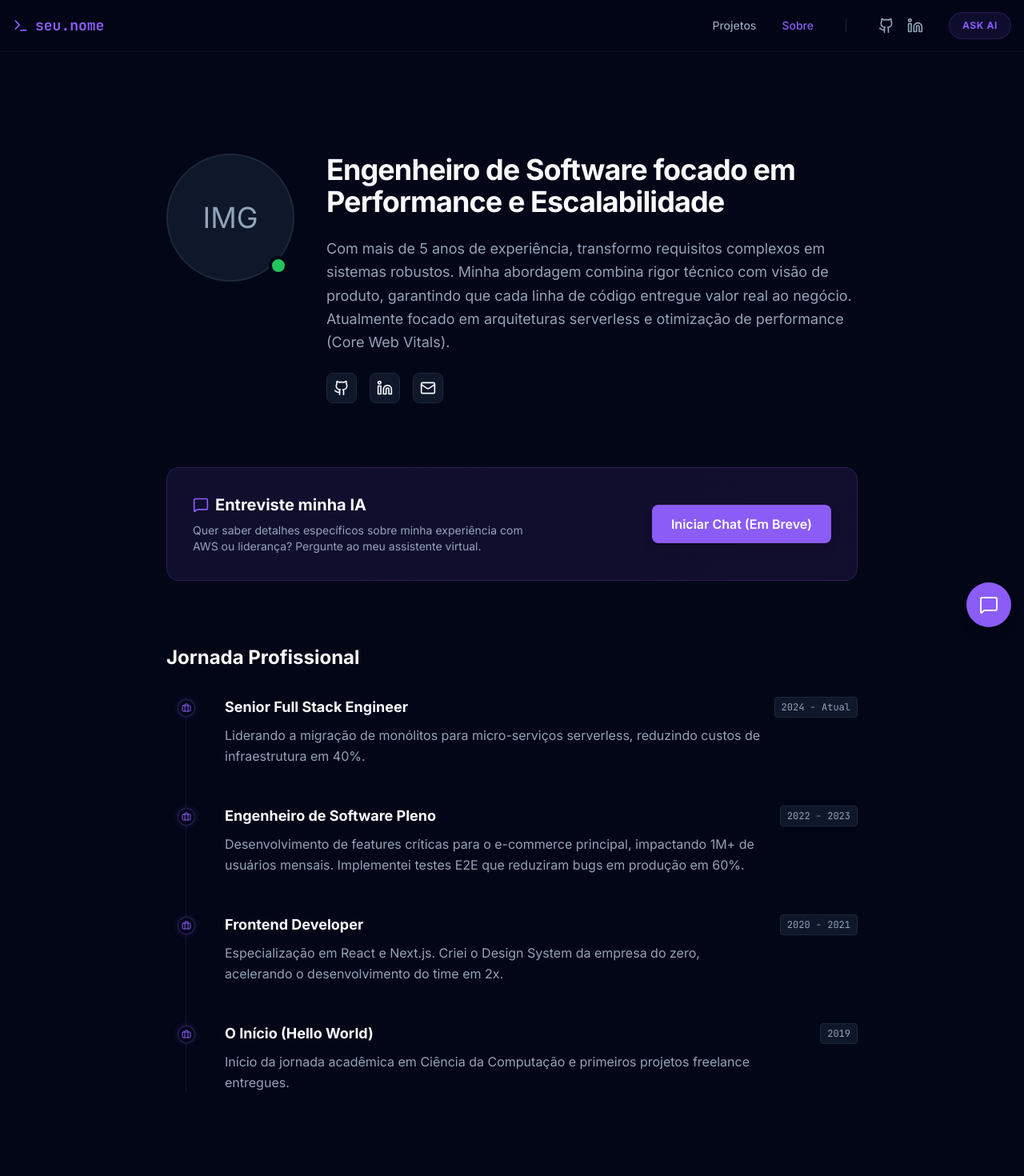
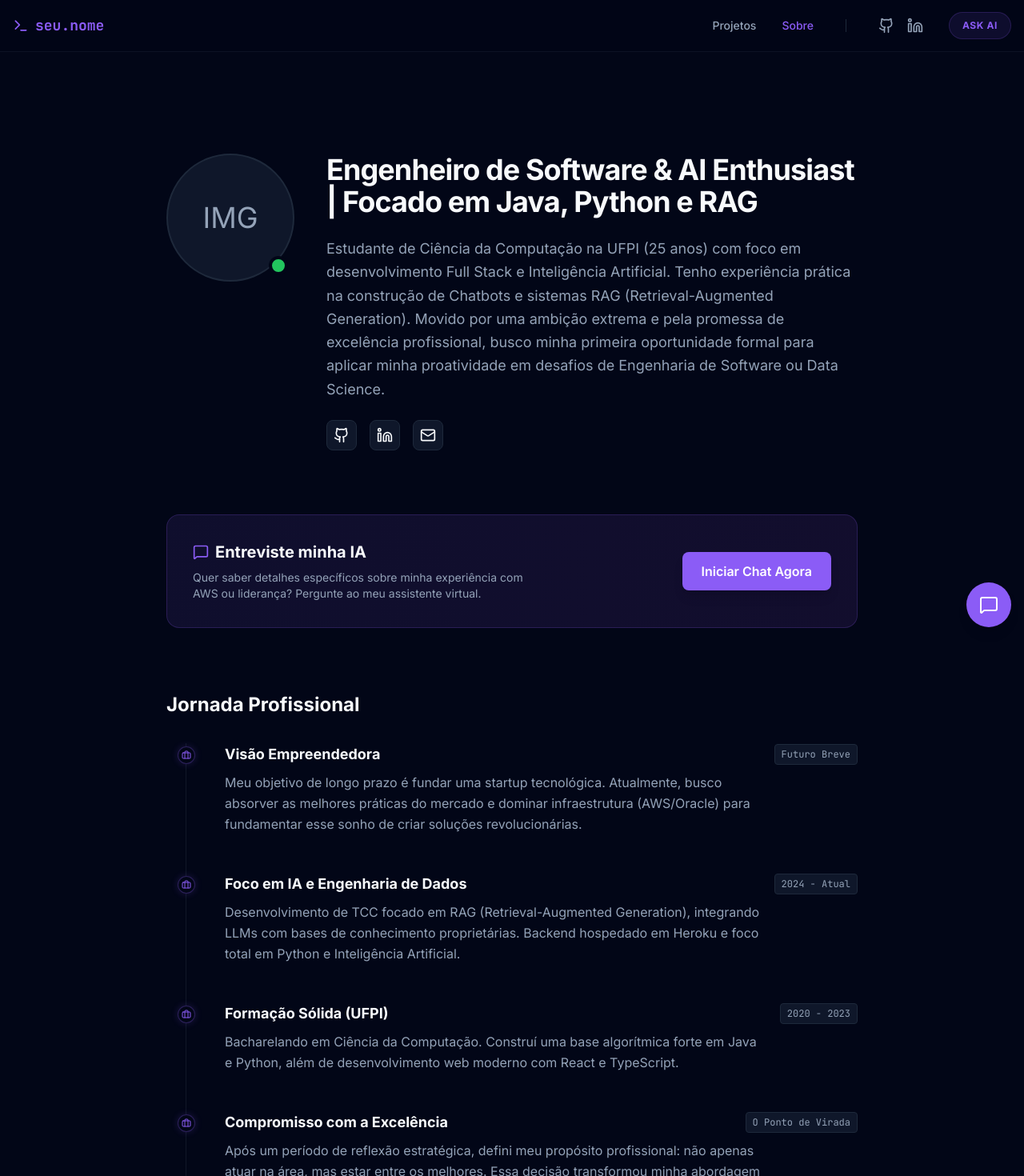
Before and after one commit to darkruden/site-curriculo, a Next.js app: page /sobre in a window 1280 px wide. Shown: the top 1470 px of the page at 80% size. Before the commit the page ends 1446 px from the top, so only its background shows below. Built offline with nearby package versions, Linux system fonts and the light colour scheme.

Commit message:
content: atualizando perfil e skills com dados reais do Eduardo

```diff
--- a/src/app/api/chat/route.ts
+++ b/src/app/api/chat/route.ts
@@ -4,37 +4,39 @@ import { profileData } from "@/content/profile";
 import { skillsData } from "@/content/skills";
 import { projectsData } from "@/content/projects";
 
-// Configuração para rodar na Edge (Latência Mínima)
-export const runtime = "edge";
+// [CORREÇÃO 1] Removemos 'runtime = edge' para evitar problemas locais no Windows
+// export const runtime = "edge";
 
 export async function POST(req: Request) {
+  try {
     const { messages } = await req.json();
 
-  // 1. Preparar o contexto (RAG simplificado)
-  // Transformamos seus dados em texto para a IA ler.
+    console.log("🤖 Recebi mensagem:", messages[messages.length - 1].content);
+
     const context = `
       VOCÊ É UM ASSISTENTE VIRTUAL DO PORTFÓLIO DE UM ENGENHEIRO DE SOFTWARE.
 
-    SEUS DADOS DE CONTEXTO (CURRÍCULO):
+      DADOS:
       - Perfil: ${JSON.stringify(profileData)}
       - Habilidades: ${JSON.stringify(skillsData)}
-    - Projetos: ${JSON.stringify(projectsData.map(p => ({ title: p.title, desc: p.short_description, tech: p.tech_stack, result: p.result_quantified })))}
+      - Projetos: ${JSON.stringify(projectsData.map(p => ({ title: p.title, desc: p.short_description, result: p.result_quantified })))}
 
-    DIRETRIZES DE RESPOSTA:
-    1. Responda sempre em primeira pessoa (como se fosse o dono do portfólio) ou como "o assistente dele".
-    2. Seja breve, profissional e direto. Evite textos longos.
-    3. Se perguntarem algo que não está nos dados, diga educadamente que não tem essa informação e sugira entrar em contato pelo LinkedIn ou Email.
-    4. Tente sempre direcionar o usuário para ver os projetos ("Veja o projeto X...").
-    5. Fale em Português do Brasil por padrão, mas responda em inglês se perguntarem em inglês.
+      DIRETRIZES:
+      1. Responda em primeira pessoa.
+      2. Seja breve e profissional.
+      3. Fale em Português do Brasil.
     `;
 
-  // 2. Chamar o Google Gemini
     const result = streamText({
-    model: google("gemini-1.5-flash"), // Modelo rápido e eficiente
-    system: context, // Injetamos o "quem sou eu" aqui
+      model: google("models/gemini-2.5-flash"),
+      system: context,
       messages,
     });
 
-  // 3. Devolver a resposta em stream (digitação em tempo real)
     return result.toTextStreamResponse();
+
+  } catch (error) {
+    console.error("❌ Erro no Backend:", error);
+    return new Response(JSON.stringify({ error: "Erro interno na IA" }), { status: 500 });
   }
+}
--- a/src/app/layout.tsx
+++ b/src/app/layout.tsx
@@ -3,6 +3,7 @@ import { Inter, JetBrains_Mono } from "next/font/google";
 import "./globals.css";
 import { Navbar } from "@/components/sections/Navbar";
 import { ChatWidget } from "@/components/chat/ChatWidget";
+import { ChatProvider } from "@/lib/chat-context"; // [NOVO IMPORT]
 // Configuração da fonte Inter (Texto Principal)
 const inter = Inter({
   subsets: ["latin"],
@@ -34,7 +35,7 @@ export default function RootLayout({
   return (
     <html lang="pt-BR" className={`${inter.variable} ${jetbrainsMono.variable}`}>
       <body className="bg-background text-text-primary antialiased selection:bg-primary/30 selection:text-primary-foreground">
-
+        <ChatProvider> {/* [ADIÇÃO] Envolvemos tudo no Provider */}
           {/* [ADIÇÃO] Navbar fixa no topo */}
           <Navbar />
 
@@ -43,7 +44,7 @@ export default function RootLayout({
             {children}
           </main>
           <ChatWidget />
-
+        </ChatProvider>
       </body>
     </html>
   );
--- a/src/app/sobre/page.tsx
+++ b/src/app/sobre/page.tsx
@@ -1,29 +1,29 @@
 import { Metadata } from "next";
 import { profileData } from "@/content/profile";
 import { Timeline } from "@/components/sections/Timeline";
-import { Github, Linkedin, Mail, MessageSquare } from "lucide-react";
+import { ChatCta } from "@/components/sections/ChatCta"; // [NOVO IMPORT]
+import { Github, Linkedin, Mail } from "lucide-react";
 
+// Agora o Metadata funciona porque este é um Server Component
 export const metadata: Metadata = {
     title: "Sobre Mim",
     description: profileData.bio_short,
 };
 
 export default function AboutPage() {
+    // Removemos o useChatControl daqui
+
     return (
         <div className="min-h-screen bg-background pt-32 pb-20">
             <div className="container mx-auto px-4 max-w-4xl">
 
                 {/* Header do Perfil */}
                 <div className="flex flex-col md:flex-row gap-10 items-start mb-20">
-
                     {/* Avatar & Status */}
                     <div className="relative shrink-0 mx-auto md:mx-0">
                         <div className="w-32 h-32 md:w-40 md:h-40 rounded-full bg-surface border-2 border-border overflow-hidden flex items-center justify-center text-4xl text-text-secondary select-none">
-                            {/* Placeholder para foto - Troque <div /> por <Image /> depois */}
                             <span>IMG</span>
                         </div>
-
-                        {/* Status Indicator */}
                         <div className="absolute bottom-2 right-2 flex h-6 w-6">
                             <span className="animate-ping absolute inline-flex h-full w-full rounded-full bg-green-400 opacity-75"></span>
                             <span className="relative inline-flex rounded-full h-6 w-6 bg-green-500 border-4 border-background"></span>
@@ -38,8 +38,6 @@ export default function AboutPage() {
                         <p className="text-lg text-text-secondary leading-relaxed">
                             {profileData.bio_short}
                         </p>
-
-                        {/* Links Sociais */}
                         <div className="flex justify-center md:justify-start gap-4">
                             <a href={profileData.social_links.github} target="_blank" className="p-2 rounded-lg bg-surface hover:bg-surface/80 hover:text-primary transition-colors border border-border">
                                 <Github size={20} />
@@ -54,21 +52,8 @@ export default function AboutPage() {
                     </div>
                 </div>
 
-                {/* AI Hook Section (O Diferencial) */}
-                <div className="mb-20 p-8 rounded-2xl bg-gradient-to-r from-primary/10 to-purple-500/10 border border-primary/20 flex flex-col md:flex-row items-center justify-between gap-6">
-                    <div className="space-y-2 text-center md:text-left">
-                        <h3 className="text-xl font-bold text-text-primary flex items-center justify-center md:justify-start gap-2">
-                            <MessageSquare size={20} className="text-primary" />
-                            Entreviste minha IA
-                        </h3>
-                        <p className="text-text-secondary text-sm max-w-md">
-                            Quer saber detalhes específicos sobre minha experiência com AWS ou liderança? Pergunte ao meu assistente virtual.
-                        </p>
-                    </div>
-                    <button className="whitespace-nowrap px-6 py-3 rounded-lg bg-primary text-white font-semibold hover:bg-primary/90 transition-all shadow-lg hover:shadow-primary/25">
-                        Iniciar Chat (Em Breve)
-                    </button>
-                </div>
+                {/* AI Hook Section (Isolado no Client Component) */}
+                <ChatCta />
 
                 {/* Timeline da Carreira */}
                 <section>
--- a/src/components/chat/ChatWidget.tsx
+++ b/src/components/chat/ChatWidget.tsx
@@ -1,32 +1,105 @@
 "use client";
 
-import { useState, useRef, useEffect } from "react";
-// [CORREÇÃO] Importamos o hook do pacote novo E o tipo Message do pacote core
-import { useChat } from "@ai-sdk/react";
-import { type Message } from "ai";
-
+import { useState, useRef, useEffect, FormEvent } from "react";
 import { motion, AnimatePresence } from "framer-motion";
 import { MessageSquare, X, Send, Bot, User } from "lucide-react";
-// Removemos a importação do Button que estava dando erro de caminho e usaremos HTML padrão por enquanto
 import { cn } from "@/lib/utils";
+import { useChatControl } from "@/lib/chat-context";
+
+// Interface manual
+interface Message {
+    id: string;
+    role: "user" | "assistant";
+    content: string;
+}
 
 export function ChatWidget() {
-    const [isOpen, setIsOpen] = useState(false);
+    const { isOpen, toggleChat, setIsOpen } = useChatControl();
 
-    // O hook useChat gerencia todo o estado do chat
-    const { messages, input, handleInputChange, handleSubmit, isLoading } = useChat({
-        api: "/api/chat",
-    });
+    const [messages, setMessages] = useState<Message[]>([]);
+    const [input, setInput] = useState("");
+    const [isLoading, setIsLoading] = useState(false);
 
     const messagesEndRef = useRef<HTMLDivElement>(null);
 
     useEffect(() => {
-        messagesEndRef.current?.scrollIntoView({ behavior: "smooth" });
-    }, [messages]);
+        if (isOpen) {
+            setTimeout(() => {
+                messagesEndRef.current?.scrollIntoView({ behavior: "smooth" });
+            }, 100);
+        }
+    }, [messages, isOpen]);
+
+    const handleSendMessage = async (e: FormEvent) => {
+        e.preventDefault();
+
+        if (!input.trim() || isLoading) return;
+
+        const userMessage: Message = {
+            id: Date.now().toString(),
+            role: "user",
+            content: input,
+        };
+
+        // 1. Adiciona mensagem do usuário e limpa input
+        setMessages((prev) => [...prev, userMessage]);
+        setInput("");
+        setIsLoading(true);
+
+        try {
+            const response = await fetch("/api/chat", {
+                method: "POST",
+                headers: { "Content-Type": "application/json" },
+                body: JSON.stringify({
+                    messages: [...messages, userMessage],
+                }),
+            });
+
+            if (!response.ok) throw new Error("Erro na conexão com a API");
+
+            // 2. Cria o balão vazio da IA
+            const aiMessageId = (Date.now() + 1).toString();
+            setMessages((prev) => [
+                ...prev,
+                { id: aiMessageId, role: "assistant", content: "" },
+            ]);
+
+            if (!response.body) return;
+
+            const reader = response.body.getReader();
+            const decoder = new TextDecoder();
+
+            while (true) {
+                const { done, value } = await reader.read();
+                if (done) break;
+
+                const chunk = decoder.decode(value, { stream: true });
+
+                // [CORREÇÃO CRÍTICA] Atualização Imutável (Cria novo objeto)
+                setMessages((prev) =>
+                    prev.map((msg) => {
+                        if (msg.id === aiMessageId) {
+                            // Retornamos um NOVO objeto com o conteúdo atualizado
+                            return { ...msg, content: msg.content + chunk };
+                        }
+                        return msg;
+                    })
+                );
+            }
+
+        } catch (error) {
+            console.error("Erro no frontend:", error);
+            setMessages((prev) => [
+                ...prev,
+                { id: "error", role: "assistant", content: "Desculpe, não consegui processar sua resposta agora." },
+            ]);
+        } finally {
+            setIsLoading(false);
+        }
+    };
 
     return (
         <div className="fixed bottom-4 right-4 z-50 flex flex-col items-end">
-
             <AnimatePresence>
                 {isOpen && (
                     <motion.div
@@ -59,8 +132,7 @@ export function ChatWidget() {
                                 </div>
                             )}
 
-                            {/* [CORREÇÃO] Tipamos 'm' como 'Message' para o TypeScript reconhecer 'content' e 'role' */}
-                            {messages.map((m: Message) => (
+                            {messages.map((m) => (
                                 <div
                                     key={m.id}
                                     className={cn(
@@ -80,6 +152,7 @@ export function ChatWidget() {
                                             ? "bg-primary text-white"
                                             : "bg-surface border border-border text-text-secondary"
                                     )}>
+                                        {/* Renderização do Conteúdo */}
                                         {m.content}
                                     </div>
                                 </div>
@@ -87,18 +160,18 @@ export function ChatWidget() {
 
                             {isLoading && (
                                 <div className="flex gap-2 text-text-secondary text-xs ml-10">
-                                    Digitando...
+                                    <span className="animate-pulse">Digitando...</span>
                                 </div>
                             )}
                             <div ref={messagesEndRef} />
                         </div>
 
-                        {/* Input */}
-                        <form onSubmit={handleSubmit} className="p-3 border-t border-border bg-surface/50">
+                        {/* Input Manual */}
+                        <form onSubmit={handleSendMessage} className="p-3 border-t border-border bg-surface/50">
                             <div className="flex gap-2">
                                 <input
                                     value={input}
-                                    onChange={handleInputChange}
+                                    onChange={(e) => setInput(e.target.value)}
                                     placeholder="Pergunte algo..."
                                     className="flex-1 bg-background border border-border rounded-md px-3 py-2 text-sm focus:outline-none focus:border-primary/50 text-text-primary placeholder:text-text-secondary/50"
                                 />
@@ -118,7 +191,7 @@ export function ChatWidget() {
             <motion.button
                 whileHover={{ scale: 1.05 }}
                 whileTap={{ scale: 0.95 }}
-                onClick={() => setIsOpen(!isOpen)}
+                onClick={toggleChat}
                 className="flex items-center justify-center w-14 h-14 rounded-full bg-primary text-white shadow-lg hover:shadow-primary/25 transition-shadow"
             >
                 {isOpen ? <X size={24} /> : <MessageSquare size={24} />}
--- /dev/null
+++ b/src/components/sections/ChatCta.tsx
@@ -0,0 +1,28 @@
+"use client"; // Este arquivo pode usar hooks e onClick
+
+import { useChatControl } from "@/lib/chat-context";
+import { MessageSquare } from "lucide-react";
+
+export function ChatCta() {
+    const { setIsOpen } = useChatControl();
+
+    return (
+        <div className="mb-20 p-8 rounded-2xl bg-gradient-to-r from-primary/10 to-purple-500/10 border border-primary/20 flex flex-col md:flex-row items-center justify-between gap-6">
+            <div className="space-y-2 text-center md:text-left">
+                <h3 className="text-xl font-bold text-text-primary flex items-center justify-center md:justify-start gap-2">
+                    <MessageSquare size={20} className="text-primary" />
+                    Entreviste minha IA
+                </h3>
+                <p className="text-text-secondary text-sm max-w-md">
+                    Quer saber detalhes específicos sobre minha experiência com AWS ou liderança? Pergunte ao meu assistente virtual.
+                </p>
+            </div>
+            <button
+                onClick={() => setIsOpen(true)}
+                className="whitespace-nowrap px-6 py-3 rounded-lg bg-primary text-white font-semibold hover:bg-primary/90 transition-all shadow-lg hover:shadow-primary/25"
+            >
+                Iniciar Chat Agora
+            </button>
+        </div>
+    );
+}
--- a/src/content/profile.ts
+++ b/src/content/profile.ts
@@ -1,34 +1,37 @@
 import { Profile } from "@/lib/schemas";
 
 export const profileData: Profile = {
-  headline: "Engenheiro de Software focado em Performance e Escalabilidade",
-  bio_short: "Com mais de 5 anos de experiência, transformo requisitos complexos em sistemas robustos. Minha abordagem combina rigor técnico com visão de produto, garantindo que cada linha de código entregue valor real ao negócio. Atualmente focado em arquiteturas serverless e otimização de performance (Core Web Vitals).",
-  email: "seu.email@exemplo.com",
+  headline: "Engenheiro de Software & AI Enthusiast | Focado em Java, Python e RAG",
+
+  // O "Elevator Pitch" refinado:
+  bio_short: "Estudante de Ciência da Computação na UFPI (25 anos) com foco em desenvolvimento Full Stack e Inteligência Artificial. Tenho experiência prática na construção de Chatbots e sistemas RAG (Retrieval-Augmented Generation). Movido por uma ambição extrema e pela promessa de excelência profissional, busco minha primeira oportunidade formal para aplicar minha proatividade em desafios de Engenharia de Software ou Data Science.",
+
+  email: "bezerra35eduardo@gmail.com", // Coloque seu email real aqui
   social_links: {
-    github: "https://github.com/seu-usuario",
-    linkedin: "https://linkedin.com/in/seu-usuario",
-    twitter: "https://twitter.com/seu-usuario",
+    github: "https://github.com/darkruden",   // Coloque seu GitHub
+    linkedin: "www.linkedin.com/in/eduardo-bezerra-450339206", // Coloque seu LinkedIn
   },
+
   career_milestones: [
     {
-      date: "2024 - Atual",
-      title: "Senior Full Stack Engineer",
-      description: "Liderando a migração de monólitos para micro-serviços serverless, reduzindo custos de infraestrutura em 40%.",
+      date: "Futuro Breve",
+      title: "Visão Empreendedora",
+      description: "Meu objetivo de longo prazo é fundar uma startup tecnológica. Atualmente, busco absorver as melhores práticas do mercado e dominar infraestrutura (AWS/Oracle) para fundamentar esse sonho de criar soluções revolucionárias.",
     },
     {
-      date: "2022 - 2023",
-      title: "Engenheiro de Software Pleno",
-      description: "Desenvolvimento de features críticas para o e-commerce principal, impactando 1M+ de usuários mensais. Implementei testes E2E que reduziram bugs em produção em 60%.",
+      date: "2024 - Atual",
+      title: "Foco em IA e Engenharia de Dados",
+      description: "Desenvolvimento de TCC focado em RAG (Retrieval-Augmented Generation), integrando LLMs com bases de conhecimento proprietárias. Backend hospedado em Heroku e foco total em Python e Inteligência Artificial.",
     },
     {
-      date: "2020 - 2021",
-      title: "Frontend Developer",
-      description: "Especialização em React e Next.js. Criei o Design System da empresa do zero, acelerando o desenvolvimento do time em 2x.",
+      date: "2020 - 2023",
+      title: "Formação Sólida (UFPI)",
+      description: "Bacharelando em Ciência da Computação. Construí uma base algorítmica forte em Java e Python, além de desenvolvimento web moderno com React e TypeScript.",
     },
     {
-      date: "2019",
-      title: "O Início (Hello World)",
-      description: "Início da jornada acadêmica em Ciência da Computação e primeiros projetos freelance entregues.",
+      date: "O Ponto de Virada",
+      title: "Compromisso com a Excelência",
+      description: "Após um período de reflexão estratégica, defini meu propósito profissional: não apenas atuar na área, mas estar entre os melhores. Essa decisão transformou minha abordagem de aprendizado de passiva para extremamente proativa e orientada a resolução de problemas.",
     }
   ]
 };
--- a/src/content/skills.ts
+++ b/src/content/skills.ts
@@ -2,46 +2,42 @@ import { SkillCategory } from "@/lib/schemas";
 
 export const skillsData: SkillCategory[] = [
   {
-    category: "Linguagens & Core",
+    category: "IA & Data Science",
     items: [
-      "TypeScript",
-      "JavaScript (ES6+)",
       "Python",
-      "HTML5/CSS3",
-      "SQL"
+      "RAG (Retrieval-Augmented Generation)",
+      "LLM Integration",
+      "Chatbots",
+      "Pandas/NumPy (Estudos)"
     ],
   },
   {
-    category: "Frontend & Frameworks",
+    category: "Backend & Core",
     items: [
-      "Next.js 14/15",
-      "React",
-      "Tailwind CSS",
-      "Framer Motion",
-      "Zod",
-      "React Query"
+      "Java (POO)",
+      "Python (FastAPI/Flask)",
+      "Node.js",
+      "API RESTful",
+      "Heroku"
     ],
   },
   {
-    category: "Backend & Cloud",
+    category: "Frontend Web",
     items: [
-      "Node.js",
-      "Serverless (Edge Functions)",
-      "PostgreSQL",
-      "Prisma ORM",
-      "Docker",
-      "Vercel"
+      "React.js",
+      "TypeScript",
+      "JavaScript (ES6+)",
+      "HTML5 & CSS3",
+      "Tailwind CSS"
     ],
   },
   {
-    category: "Ferramentas & DevOps",
+    category: "Metas de Aprendizado",
     items: [
-      "Git & GitHub",
-      "CI/CD (Actions)",
-      "Jest/Vitest",
-      "Playwright",
-      "Figma",
-      "VS Code"
+      "AWS Cloud",
+      "Oracle Cloud",
+      "Docker & Kubernetes",
+      "Arquitetura de Microsserviços"
     ],
   },
 ];
--- /dev/null
+++ b/src/lib/chat-context.tsx
@@ -0,0 +1,31 @@
+"use client";
+
+import { createContext, useContext, useState, ReactNode } from "react";
+
+interface ChatContextType {
+    isOpen: boolean;
+    setIsOpen: (value: boolean) => void;
+    toggleChat: () => void;
+}
+
+const ChatContext = createContext<ChatContextType | undefined>(undefined);
+
+export function ChatProvider({ children }: { children: ReactNode }) {
+    const [isOpen, setIsOpen] = useState(false);
+
+    const toggleChat = () => setIsOpen((prev) => !prev);
+
+    return (
+        <ChatContext.Provider value={{ isOpen, setIsOpen, toggleChat }}>
+            {children}
+        </ChatContext.Provider>
+    );
+}
+
+export function useChatControl() {
+    const context = useContext(ChatContext);
+    if (context === undefined) {
+        throw new Error("useChatControl must be used within a ChatProvider");
+    }
+    return context;
+}
```
Lines whose indentation alone changed are shown as unchanged.
